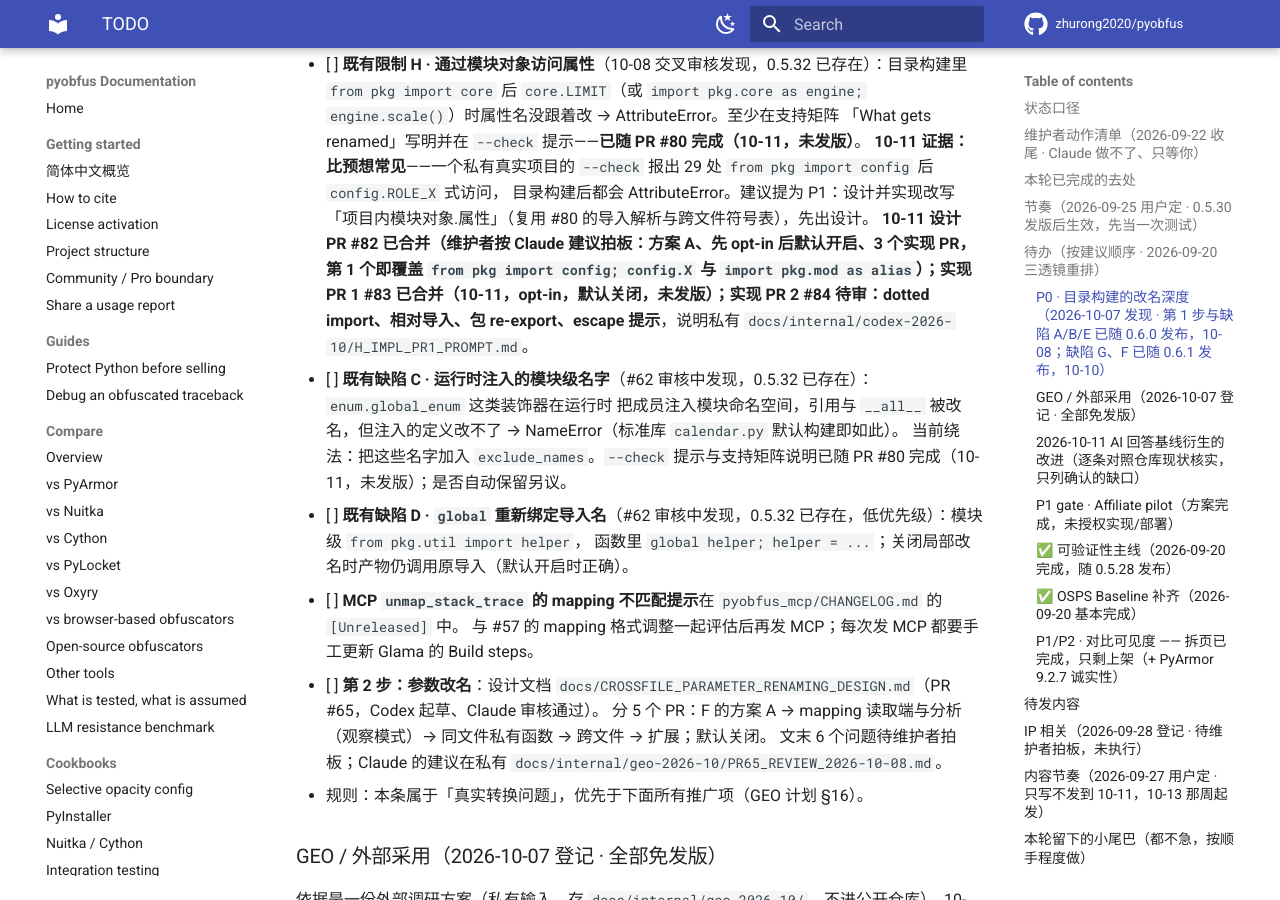
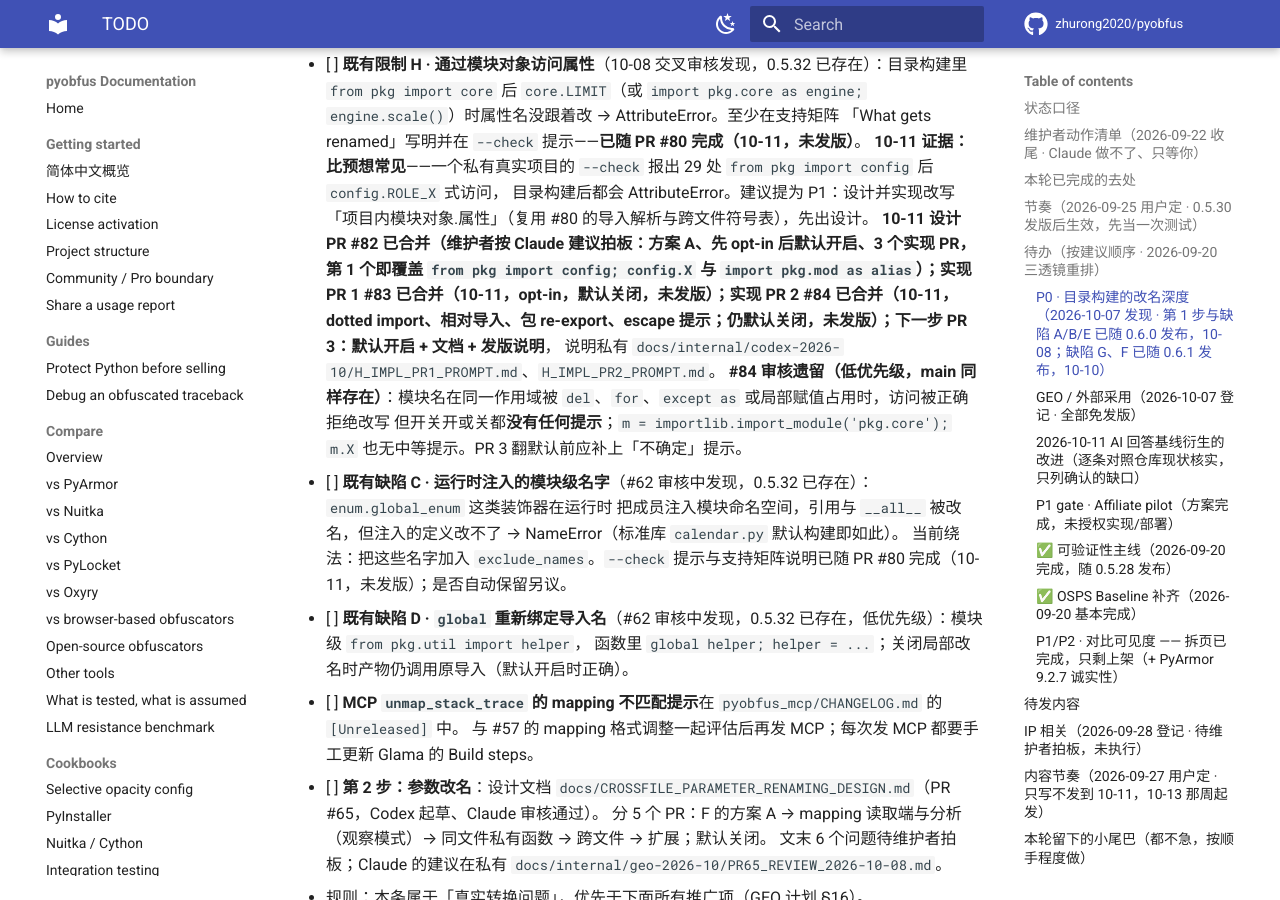
Before and after one commit to zhurong2020/pyobfus, an MkDocs documentation site: the page built from docs/TODO.md, in a window 1280 px wide and 900 px high, scrolled down 6771 px. Built offline with MkDocs 1.6.1 and Material for MkDocs 9.7.7, drawn with Linux system fonts in a browser that asks for light colours; comment, search, counter and statistics services are not loaded.

Commit message:
docs: record H implementation PR 2 merge
Co-Authored-By: Claude Opus 5.5 <noreply@anthropic.com>

```diff
--- a/docs/TODO.md
+++ b/docs/TODO.md
@@ -186,7 +186,10 @@ provenance 项收拢为**一条主线抬为 P0**；**明确不追** PyArmor 的
       **10-11 证据：比预想常见**——一个私有真实项目的 `--check` 报出 29 处 `from pkg import config` 后 `config.ROLE_X` 式访问，
       目录构建后都会 AttributeError。建议提为 P1：设计并实现改写「项目内模块对象.属性」（复用 #80 的导入解析与跨文件符号表），先出设计。
       **10-11 设计 PR #82 已合并（维护者按 Claude 建议拍板：方案 A、先 opt-in 后默认开启、3 个实现 PR，第 1 个即覆盖
-      `from pkg import config; config.X` 与 `import pkg.mod as alias`）；实现 PR 1 #83 已合并（10-11，opt-in，默认关闭，未发版）；实现 PR 2 #84 待审：dotted import、相对导入、包 re-export、escape 提示**，说明私有 `docs/internal/codex-2026-10/H_IMPL_PR1_PROMPT.md`。
+      `from pkg import config; config.X` 与 `import pkg.mod as alias`）；实现 PR 1 #83 已合并（10-11，opt-in，默认关闭，未发版）；实现 PR 2 #84 已合并（10-11，dotted import、相对导入、包 re-export、escape 提示；仍默认关闭，未发版）；下一步 PR 3：默认开启 + 文档 + 发版说明**，
+      说明私有 `docs/internal/codex-2026-10/H_IMPL_PR1_PROMPT.md`、`H_IMPL_PR2_PROMPT.md`。
+      **#84 审核遗留（低优先级，main 同样存在）**：模块名在同一作用域被 `del`、`for`、`except as` 或局部赋值占用时，访问被正确拒绝改写
+      但开关开或关都**没有任何提示**；`m = importlib.import_module('pkg.core'); m.X` 也无中等提示。PR 3 翻默认前应补上「不确定」提示。
 - [ ] **既有缺陷 C · 运行时注入的模块级名字**（#62 审核中发现，0.5.32 已存在）：`enum.global_enum` 这类装饰器在运行时
       把成员注入模块命名空间，引用与 `__all__` 被改名，但注入的定义改不了 → NameError（标准库 `calendar.py` 默认构建即如此）。
       当前绕法：把这些名字加入 `exclude_names`。`--check` 提示与支持矩阵说明已随 PR #80 完成（10-11，未发版）；是否自动保留另议。
```
Also changed, not shown: docs/CURRENT_PLAN_ZH.md (+2 -0 lines).
